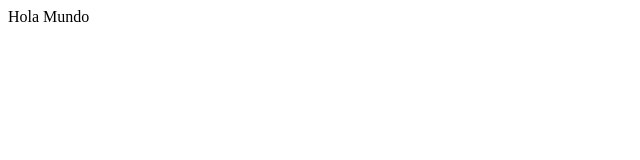
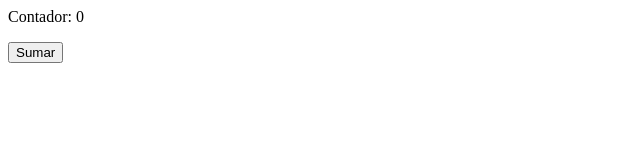
Before and after one commit to Erickandela/react-wt8j44, a React (Create React App) app: page / in a window 1280 px wide. Shown: the top 160 px of the page, without its empty margins (0-640 px from the left). Built offline with nearby package versions, Linux system fonts and the light colour scheme.

Commit message:
State_contador

```diff
--- a/package.json
+++ b/package.json
@@ -3,8 +3,9 @@
   "version": "0.0.0",
   "private": true,
   "dependencies": {
-    "react": "^16.13.1",
-    "react-dom": "^16.13.1"
+    "prop-types": "^15.7.2",
+    "react": "16.13.1",
+    "react-dom": "16.13.1"
   },
   "scripts": {
     "start": "react-scripts start",
--- a/src/index.js
+++ b/src/index.js
@@ -1,10 +1,33 @@
-import React from 'react';
+import React, {Component} from 'react';
 import { render } from 'react-dom';
+import PropTypes from 'prop-types';
 
 class App extends React.Component{
+  static defaultProps={
+    name: "erick"
+  }
+
+  static propTypes = {
+    name: PropTypes.string
+  }
+
+  constructor(props){
+    super(props);
+    this.state = {
+      contador: 0
+    }
+  }
+
   render(){
-    return <p> Hola Mundo </p>
+    console.log(this.props);
+    return (
+      <>
+    <p> Contador: { this.state.contador}</p>
+    <button onClick={ ()=> this.setState({contador: this.state.contador + 1}) }>Sumar</button>
+    </>
+    )
+
   }
 }
 
-render(<App />, document.getElementById('root'));
+render(<App name={2}/>, document.getElementById('root'));
```
